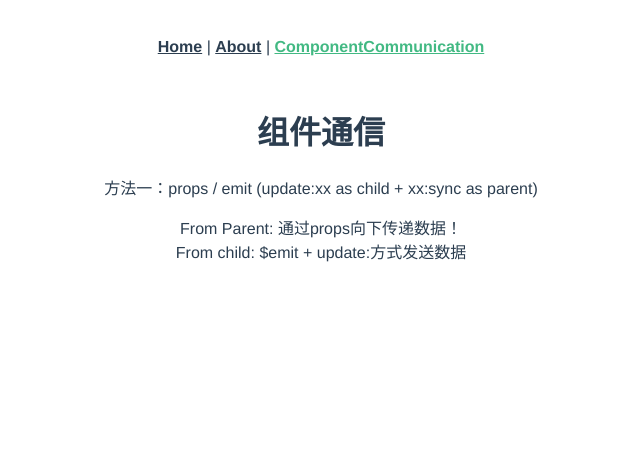
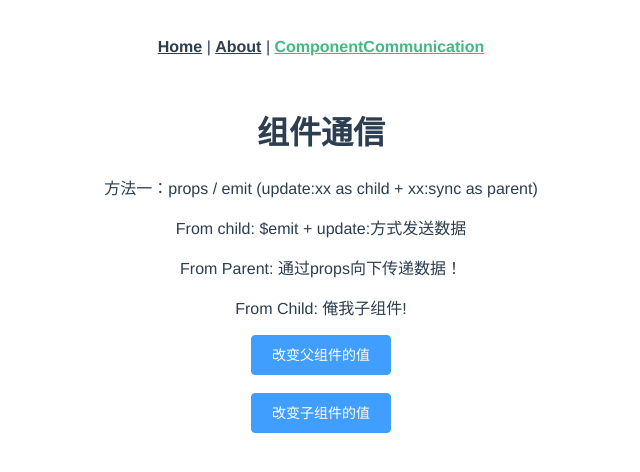
Before and after one commit to FEMotong/vue-devSkill, a Vue app: page /ComponentCommunication in a window 1280 px wide. Shown: the top 472 px of the page, without its empty margins (319-959 px from the left). Built offline with nearby package versions, Linux system fonts and the light colour scheme.

Commit message:
组件通信方法二: $parent / $children []

```diff
--- a/src/components/Communication.vue
+++ b/src/components/Communication.vue
@@ -1,6 +1,8 @@
 <template>
     <div>
-        From Parent: {{ name }}
+        <p>From Parent: {{ name }}</p>
+        <p>From Child: {{ tips }}</p>
+        <el-button type="primary" @click="changeParent">改变父组件的值</el-button>
     </div>
 </template>
 
@@ -10,6 +12,11 @@
     props: {
       name: String
     },
+    data() {
+      return {
+        tips: '俺我子组件!'
+      }
+    },
     created() {
       this.sendParent()
     },
@@ -17,6 +24,9 @@
       sendParent() {
         this.$emit("update:title","$emit + update:方式发送数据") // update后边:不能有空格！
         // this.$emit("onEmitTitle","$emit + update:方式发送数据") // update后边:不能有空格！
+      },
+      changeParent() {
+        this.$parent.title = "改变父组件的值！"
       }
     }
   }
--- a/src/views/ComponentCommunication.vue
+++ b/src/views/ComponentCommunication.vue
@@ -2,9 +2,11 @@
     <div class="component-communication">
         <h1>组件通信</h1>
         <p>方法一：props / emit (update:xx as child + xx:sync as parent)</p>
+        <p>From child: {{ title }}</p>
         <Communication :title.sync="title" :name="name"></Communication>
 <!--        <Communication @onEmitTitle="onEmitTitle" :name="name"></Communication>-->
-        From child: {{ title }}
+        <br>
+        <el-button type="primary" @click="changeChildTips">改变子组件的值</el-button>
     </div>
 </template>
 
@@ -27,6 +29,9 @@
       // onEmitTitle(val) {
       //   this.title = val
       // }
+      changeChildTips() {
+        this.$children[0].tips = '改变子组件的值!'
+      }
     }
   }
 </script>
```
